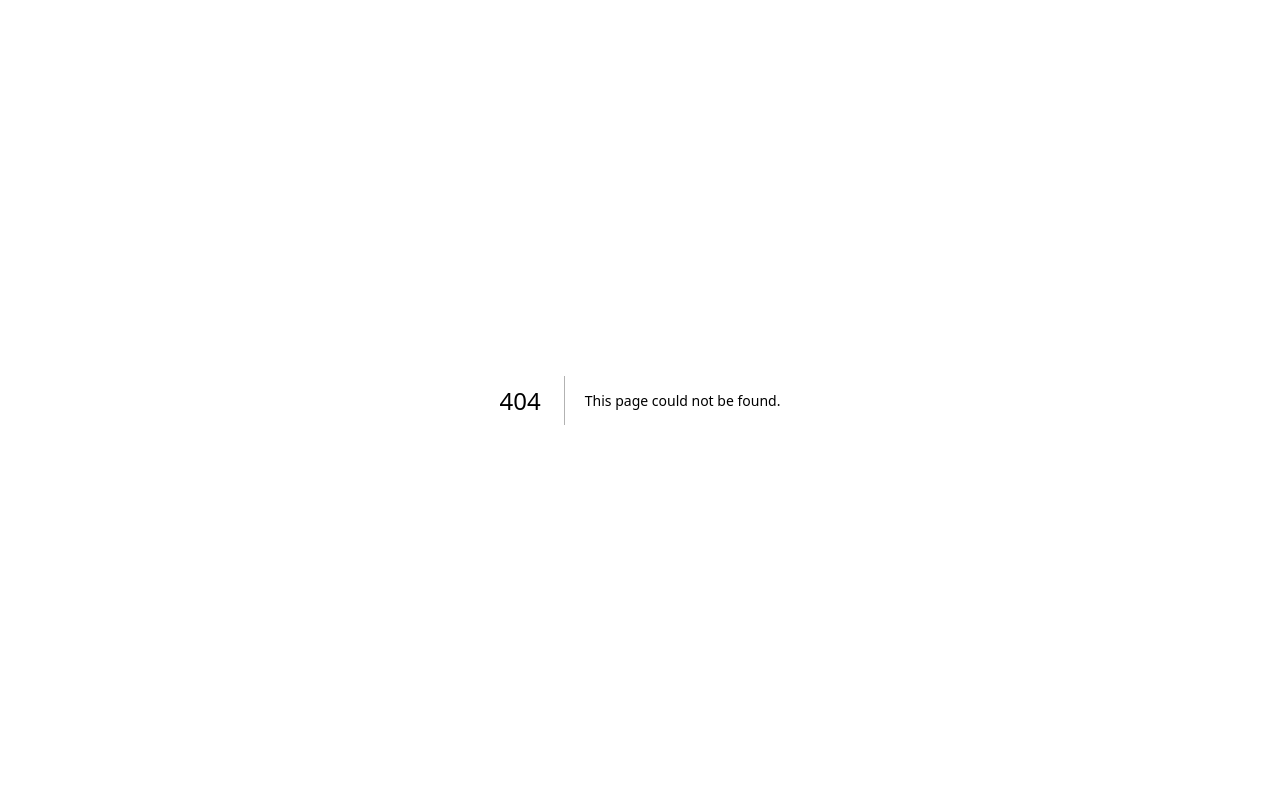
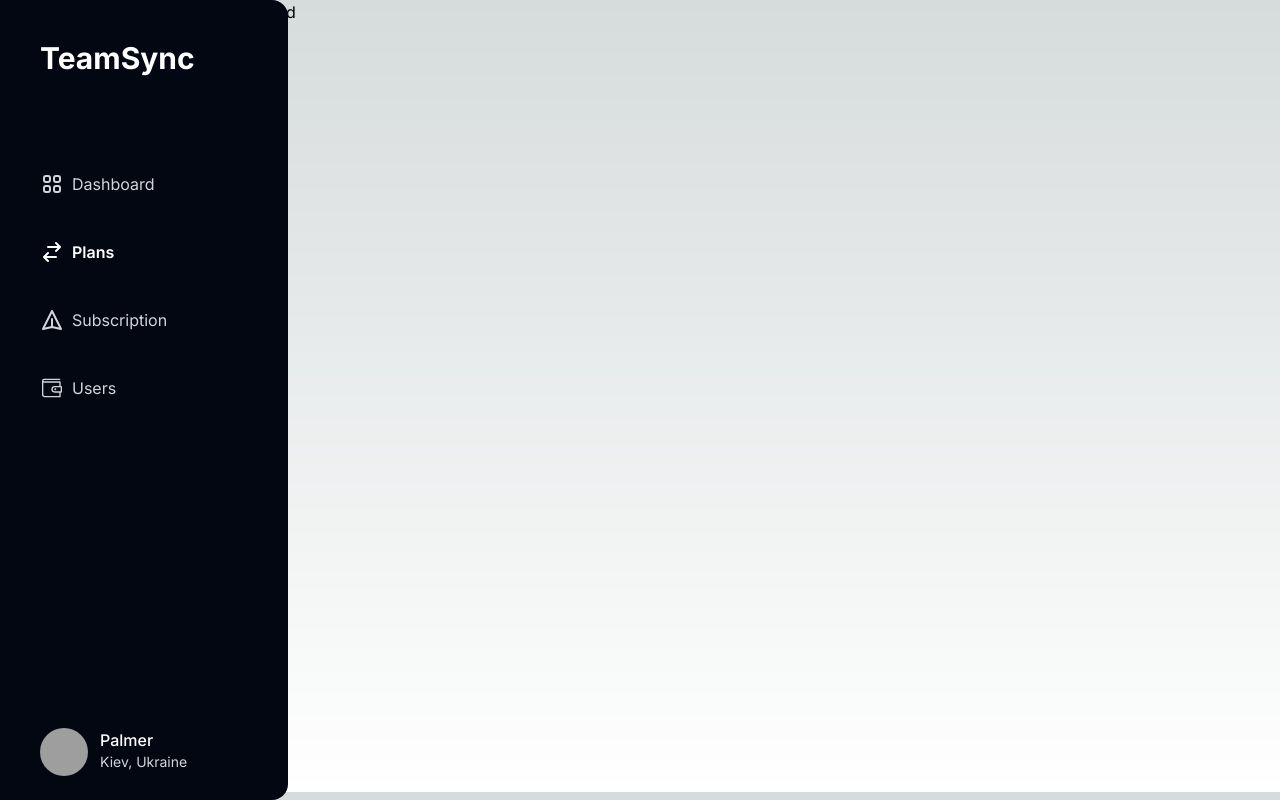
Before and after one commit to jitheshm/TeamSync, a Next.js app in the folder frontend/: page /admin/dashboard in a window 1280 px wide. Before the commit this address had no page. Built offline with nearby package versions, Linux system fonts and the light colour scheme; grey boxes are pictures that could not be loaded.

Commit message:
sidebar added for admin panel

```diff
--- /dev/null
+++ b/frontend/src/app/admin/dashboard/page.tsx
@@ -0,0 +1,12 @@
+import AdminLayout from '@/components/Layout/AdminLayout'
+import React from 'react'
+
+function page() {
+  return (
+    <AdminLayout>
+        <div>Dashboard</div>
+    </AdminLayout>
+  )
+}
+
+export default page
--- /dev/null
+++ b/frontend/src/components/AdminPanel/Sidebar/Sidebar.tsx
@@ -0,0 +1,51 @@
+import React from 'react'
+
+function Sidebar() {
+    return (
+
+
+
+        <div className="absolute left-0 flex h-screen w-72 flex-col overflow-hidden rounded-r-2xl bg-gray-950 text-white">
+            <h1 className="mt-10 ml-10 text-3xl font-bold">TeamSync</h1>
+            <ul className="mt-20 space-y-3">
+                <li className="relative flex cursor-pointer space-x-2 rounded-md py-4 px-10 text-gray-300 hover:bg-slate-600">
+                    <span><svg xmlns="http://www.w3.org/2000/svg" className="h-6 w-6" fill="none" viewBox="0 0 24 24" stroke="currentColor" strokeWidth={2}>
+                        <path strokeLinecap="round" strokeLinejoin="round" d="M4 6a2 2 0 012-2h2a2 2 0 012 2v2a2 2 0 01-2 2H6a2 2 0 01-2-2V6zM14 6a2 2 0 012-2h2a2 2 0 012 2v2a2 2 0 01-2 2h-2a2 2 0 01-2-2V6zM4 16a2 2 0 012-2h2a2 2 0 012 2v2a2 2 0 01-2 2H6a2 2 0 01-2-2v-2zM14 16a2 2 0 012-2h2a2 2 0 012 2v2a2 2 0 01-2 2h-2a2 2 0 01-2-2v-2z" /></svg></span><span >Dashboard</span>
+                </li>
+                <li className="relative flex cursor-pointer space-x-2 rounded-md py-4 px-10 font-semibold hover:bg-slate-600">
+                    <span><svg xmlns="http://www.w3.org/2000/svg" className="h-6 w-6" fill="none" viewBox="0 0 24 24" stroke="currentColor" strokeWidth={2}>
+                        <path strokeLinecap="round" strokeLinejoin="round" d="M8 7h12m0 0l-4-4m4 4l-4 4m0 6H4m0 0l4 4m-4-4l4-4" /></svg></span><span className>Plans</span>
+                    {/* <svg className="absolute -top-1/2 -right-1 h-32 w-8 text-gray-50" xmlns="http://www.w3.org/2000/svg" viewBox="399.349 57.696 100.163 402.081" width="1em" height="4em">
+                            <path fill="currentColor" d="M 499.289 57.696 C 499.289 171.989 399.349 196.304 399.349 257.333 C 399.349 322.485 499.512 354.485 499.512 458.767 C 499.512 483.155 499.289 57.696 499.289 57.696 Z" />
+                        </svg> */}
+                </li>
+                <li className="relative flex cursor-pointer space-x-2 rounded-md py-4 px-10 text-gray-300 hover:bg-slate-600">
+                    <span><svg xmlns="http://www.w3.org/2000/svg" className="h-6 w-6" fill="none" viewBox="0 0 24 24" stroke="currentColor" strokeWidth={2}>
+                        <path strokeLinecap="round" strokeLinejoin="round" d="M12 19l9 2-9-18-9 18 9-2zm0 0v-8" /></svg></span><span className>Subscription</span>
+                </li>
+                <li className="relative flex cursor-pointer space-x-2 rounded-md py-4 px-10 text-gray-300 hover:bg-slate-600">
+                    <span className="text-2xl"><svg xmlns="http://www.w3.org/2000/svg" aria-hidden="true" role="img" width="1em" height="1em" preserveAspectRatio="xMidYMid meet" viewBox="0 0 36 36">
+                        <path fill="currentColor" d="M32 15h-1V9a1 1 0 0 0-1-1H6a1 1 0 0 1-1-.82v-.36A1 1 0 0 1 6 6h23.58a1 1 0 0 0 0-2H6a3 3 0 0 0-3 3a3.08 3.08 0 0 0 0 .36v20.57A4.1 4.1 0 0 0 7.13 32H30a1 1 0 0 0 1-1v-6h1a1 1 0 0 0 1-1v-8a1 1 0 0 0-1-1Zm-3 15H7.13A2.11 2.11 0 0 1 5 27.93V9.88A3.11 3.11 0 0 0 6 10h23v5h-7a5 5 0 0 0 0 10h7Zm2-7h-9a3 3 0 0 1 0-6h9Z" className="clr-i-outline clr-i-outline-path-1" />
+                        <circle cx="23.01" cy={20} r="1.5" fill="currentColor" className="clr-i-outline clr-i-outline-path-2" />
+                        <path fill="none" d="M0 0h36v36H0z" /></svg></span><span className>Users</span>
+                </li>
+
+            </ul>
+            <div className="my-6 mt-auto ml-10 flex cursor-pointer">
+                <div>
+                    <img className="h-12 w-12 rounded-full" src="https://images.unsplash.com/photo-1550525811-e5869dd03032?ixlib=rb-1.2.1&auto=format&fit=facearea&facepad=2&w=256&h=256&q=80" />
+                </div>
+                <div className="ml-3">
+                    <p className="font-medium">Palmer</p>
+                    <p className="text-sm text-gray-300">Kiev, Ukraine</p>
+                </div>
+            </div>
+        </div>
+
+
+
+
+    )
+}
+
+export default Sidebar
--- /dev/null
+++ b/frontend/src/components/Layout/AdminLayout.tsx
@@ -0,0 +1,23 @@
+import React from 'react'
+import Sidebar from '../AdminPanel/Sidebar/Sidebar';
+
+interface AdminLayoutProps {
+    children: React.ReactNode;
+}
+
+const AdminLayout: React.FC<AdminLayoutProps> = ({ children }) => {
+    return (
+        <div className="h-[99vh]">
+            <div className='grid grid-cols-12'>
+                <div className='col-span-2'>
+                    <Sidebar />
+                </div>
+                <div className='col-span-10'>
+                    {children}
+                </div>
+            </div>
+        </div>
+    )
+}
+
+export default AdminLayout
```
